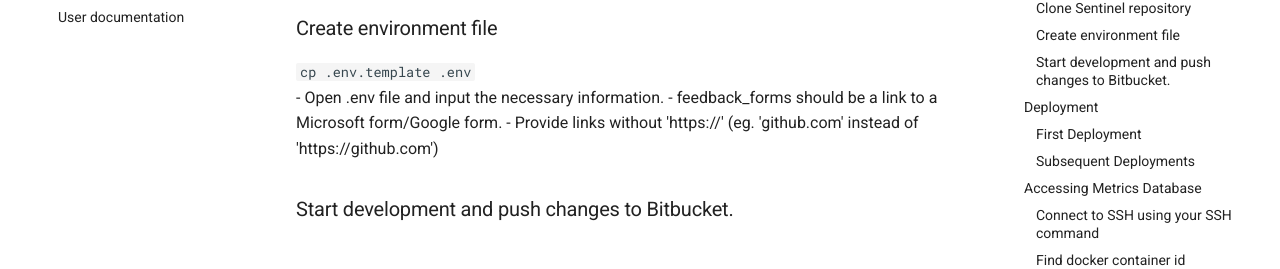
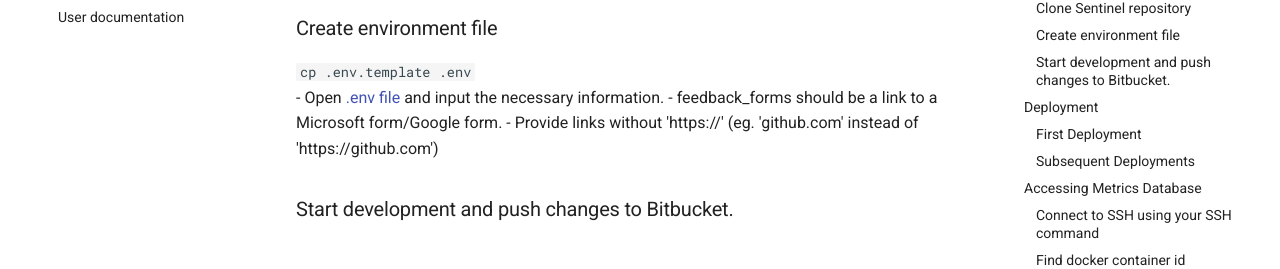
Before and after one commit to liw3n/bitbucket-code-review-agent, an MkDocs documentation site: the page built from docs/documentation/developer_documentation.md, in a window 1280 px wide and 900 px high, scrolled down 584 px. Shown: the part 172-441 px from the top of the window. Built offline with MkDocs 1.6.1 and Material for MkDocs 9.7.7, drawn with Linux system fonts in a browser that asks for light colours; some of the changed lines change nothing that is shown.

Commit message:
improve dev doc

````diff
--- a/docs/documentation/developer_documentation.md
+++ b/docs/documentation/developer_documentation.md
@@ -14,7 +14,7 @@
 ```git clone https://github.com/liw3n/bitbucket-code-review-agent```
 ### Create environment file
 ```cp .env.template .env```
-- Open .env file and input the necessary information.
+- Open [.env file](https://github.com/liw3n/bitbucket-code-review-agent/blob/main/.env.template) and input the necessary information.
     - feedback_forms should be a link to a Microsoft form/Google form.
     - Provide links without 'https://' (eg. 'github.com' instead of 'https://github.com')
 ### Start development and push changes to Bitbucket.
````
